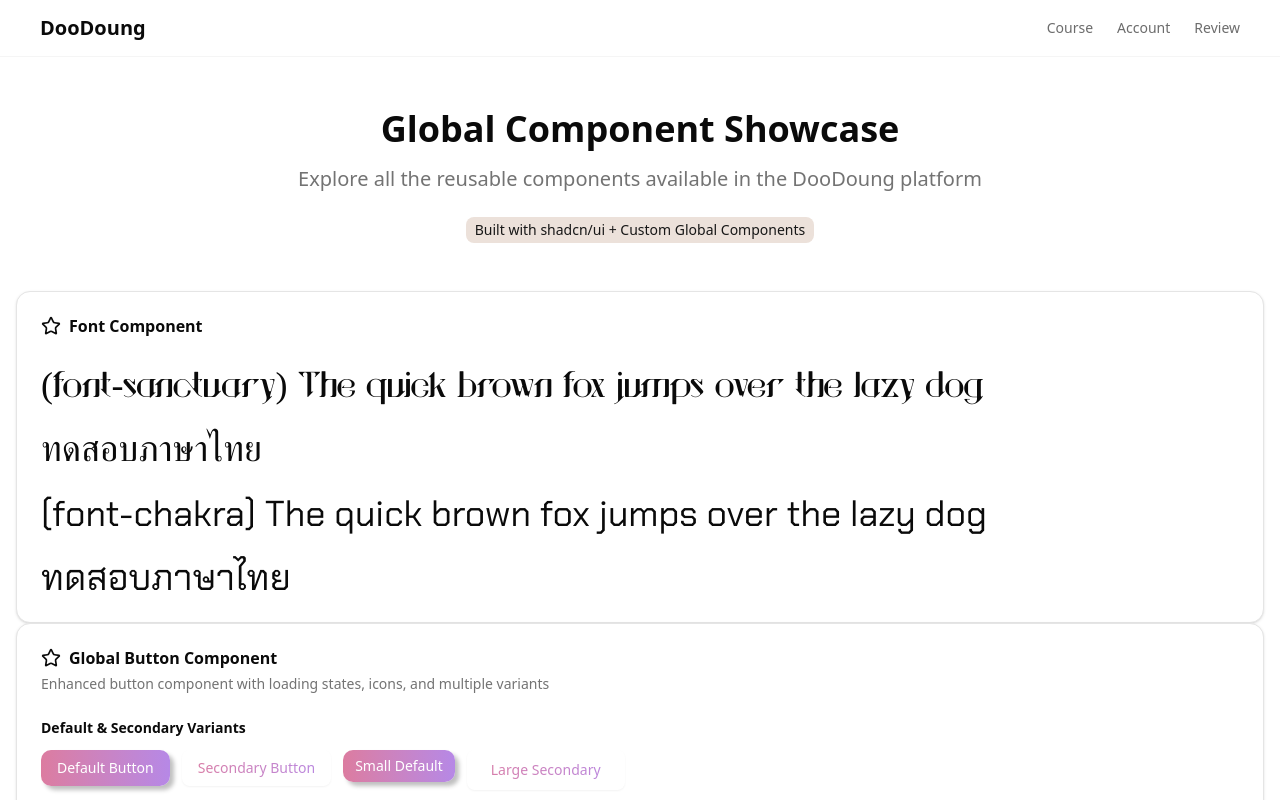
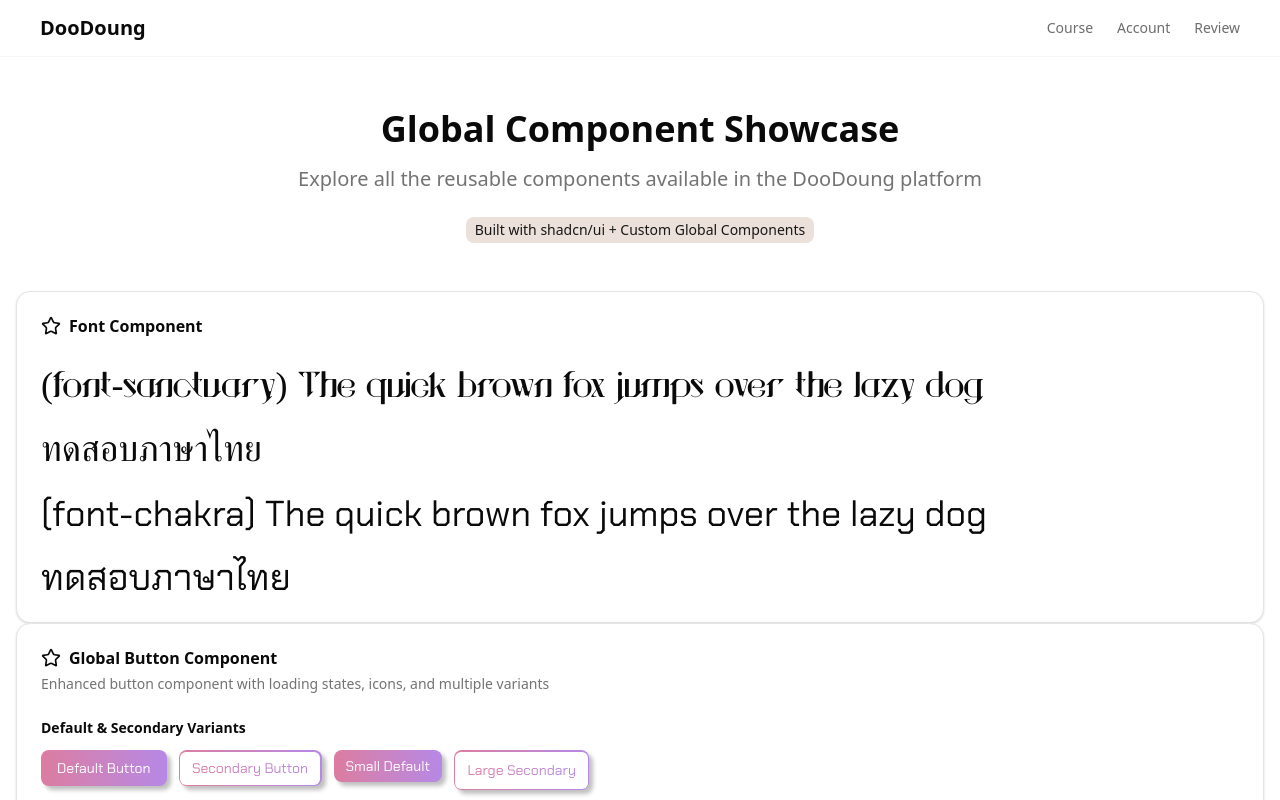
Before and after one commit to DooDoung/doo-doung-frontend, a Next.js app: page /globalcomponents in a window 1280 px wide. Shown: the top 800 px of the page. Built offline with nearby package versions, Linux system fonts and the light colour scheme.

Commit message:
add: style secondary button

```diff
--- a/src/components/globalComponents/Button.tsx
+++ b/src/components/globalComponents/Button.tsx
@@ -51,10 +51,9 @@ export function GlobalButton({
 }: GlobalButtonProps) {
   const customVariants: Record<string, string> = {
     default: `
-      bg-gradient-to-r from-accent-pink to-accent-violet
+    enabled:bg-gradient-to-r enabled:from-accent-pink enabled:to-accent-violet
     text-neutral-white
     shadow-[4px_4px_4px_0px_rgba(0,0,0,0.25)]
-      rounded-lg
 
     hover:bg-gradient-to-r hover:from-accent-pink/40 hover:to-accent-violet/40
     hover:text-neutral-black
@@ -64,20 +63,51 @@ export function GlobalButton({
     active:text-neutral-white
     active:shadow-[inset_5px_5px_15px_0px_#00000040,inset_-4px_-4px_4px_0px_#FFFFFF]
 
-      disabled:text-neutral-black disabled:bg-[#D1D1D6] disabled:shadow-[inset_4px_4px_20px_0px_rgba(0,0,0,0.25)]
+    disabled:bg-[#d1d1d6]
+    disabled:text-neutral-black
+    disabled:shadow-[inset_4px_4px_20px_0px_rgba(0,0,0,0.25)]
     `,
     secondary: `
-      bg-clip-text text-transparent bg-gradient-to-r from-accent-pink to-accent-violet
+    enabled:bg-gradient-to-r enabled:from-accent-pink enabled:to-accent-violet
+    shadow-[4px_4px_4px_0px_rgba(0,0,0,0.25)]
+    flex p-[1.5px] item-center justify-center
+    hover:shadow-[2px_2px_4px_0px_rgba(0,0,0,0.25)]
+    active:bg-[rgba(253,236,242,1)]
+    disabled:bg-[rgba(209, 209, 214, 1)]
+    disabled:shadow-[inset_4px_4px_20px_0px_rgba(0,0,0,0.25)]
     `,
     ghost: `
     bg-primary
     `,
   };
 
-  const customText: Record<string, string> = {
+  const containerStyle: Record<string, string> = {
     default: `
-      text-nuetral-white
     `,
+    secondary: `
+      h-full w-full bg-neutral-white
+      group-hover:bg-gradient-to-r group-hover:from-accent-pink/40 group-hover:to-accent-violet/40
+      active:bg-[rgba(253,236,242,1)]
+      active:!bg-none
+      active:shadow-[5px_5px_15px_0_rgba(220,124,160,1)_inset,-4px_-4px_4px_0_rgba(179,137,236,1)_inset]
+      disabled:bg-[rgba(209, 209, 214, 1)]
+      disabled:shadow-[inset_4px_4px_20px_0px_rgba(0,0,0,0.25)]
+    `,
+    ghost: `
+    `,
+  };
+  const childrenStyle: Record<string, string> = {
+    default: ``,
+    secondary: `
+    rounded-md mr-3 ml-3 relative
+    bg-gradient-to-r from-accent-pink to-accent-violet
+    bg-clip-text text-transparent
+    group-hover:text-neutral-black
+    group-active:bg-gradient-to-r group-active:from-accent-pink group-active:to-accent-violet
+    group-active:bg-clip-text group-active:text-transparent
+    disabled:text-neutral-black
+  `,
+    ghost: ``,
   };
 
   const mappedVariant = variant === "primary" ? "default" : variant;
@@ -86,6 +116,7 @@ export function GlobalButton({
       size={size}
       disabled={disabled || loading}
       className={cn(
+        "font-chakra group",
         fullWidth && "w-full",
         customVariants[mappedVariant],
         className,
@@ -93,22 +124,38 @@ export function GlobalButton({
       )}
       {...props}
     >
-      {/*
-      may need this for gradient text
-      <div className={customText[variant]}>
-      </div>
-      */}
+      <div
+        className={cn(
+          containerStyle[mappedVariant],
+          "flex items-center justify-center rounded-sm",
+        )}
+      >
         {loading ? (
           <>
-          <div className="mr-2 h-4 w-4 animate-spin rounded-full border-b-2 border-current" />
+            <span
+              className={cn(
+                childrenStyle[mappedVariant],
+                "flex items-center justify-center",
+              )}
+            >
+              <div className="text-neutral-black mr-2 h-4 w-4 animate-spin rounded-lg border-b-2 border-current" />
               {loadingText}
+            </span>
           </>
         ) : (
           <>
+            <span
+              className={cn(
+                childrenStyle[mappedVariant],
+                "flex items-center justify-center",
+              )}
+            >
               {icon && <span className="mr-2">{icon}</span>}
               {children}
+            </span>
           </>
         )}
+      </div>
     </Button>
   );
 }
```
Lines whose indentation alone changed are shown as unchanged.
